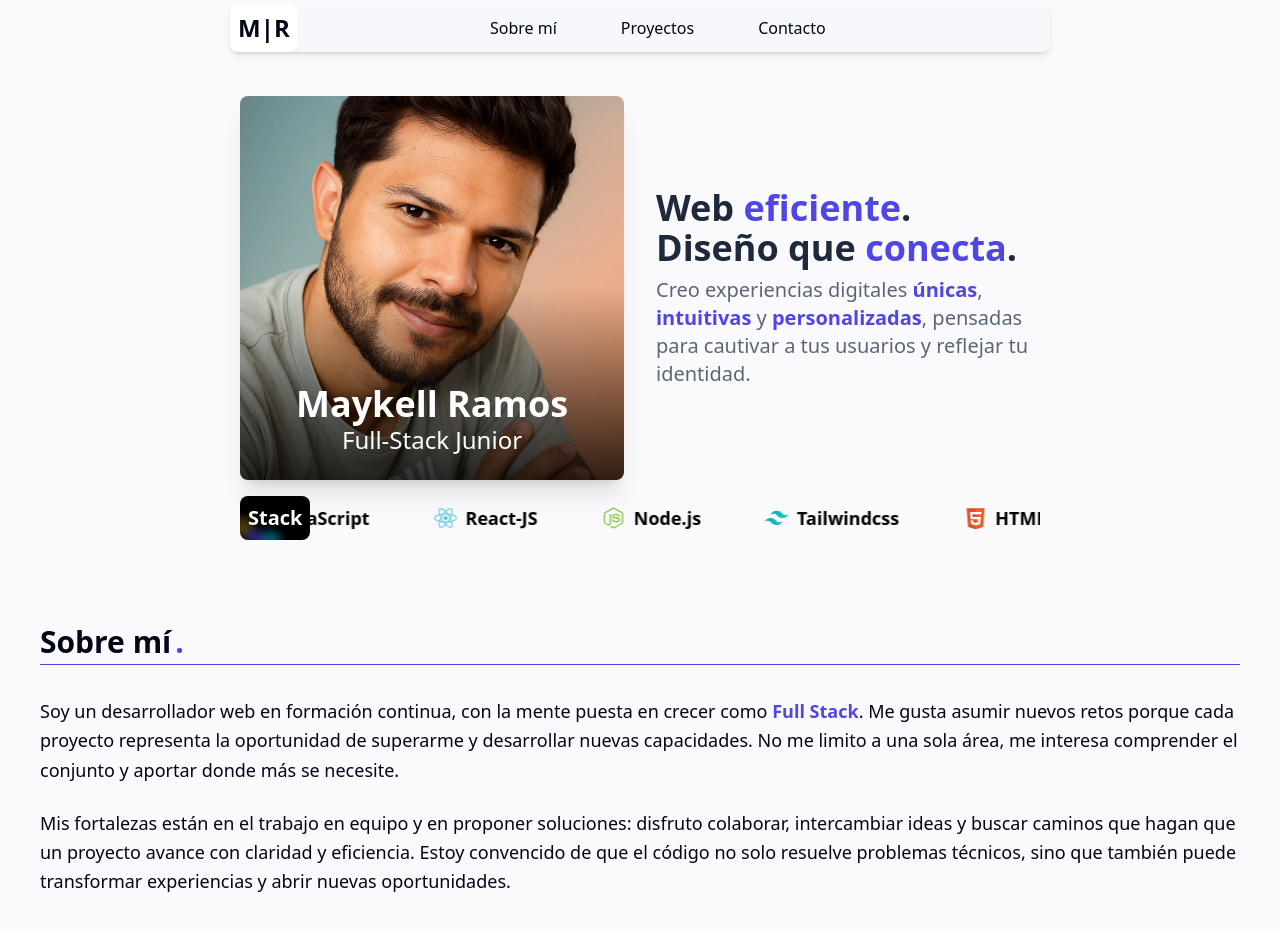
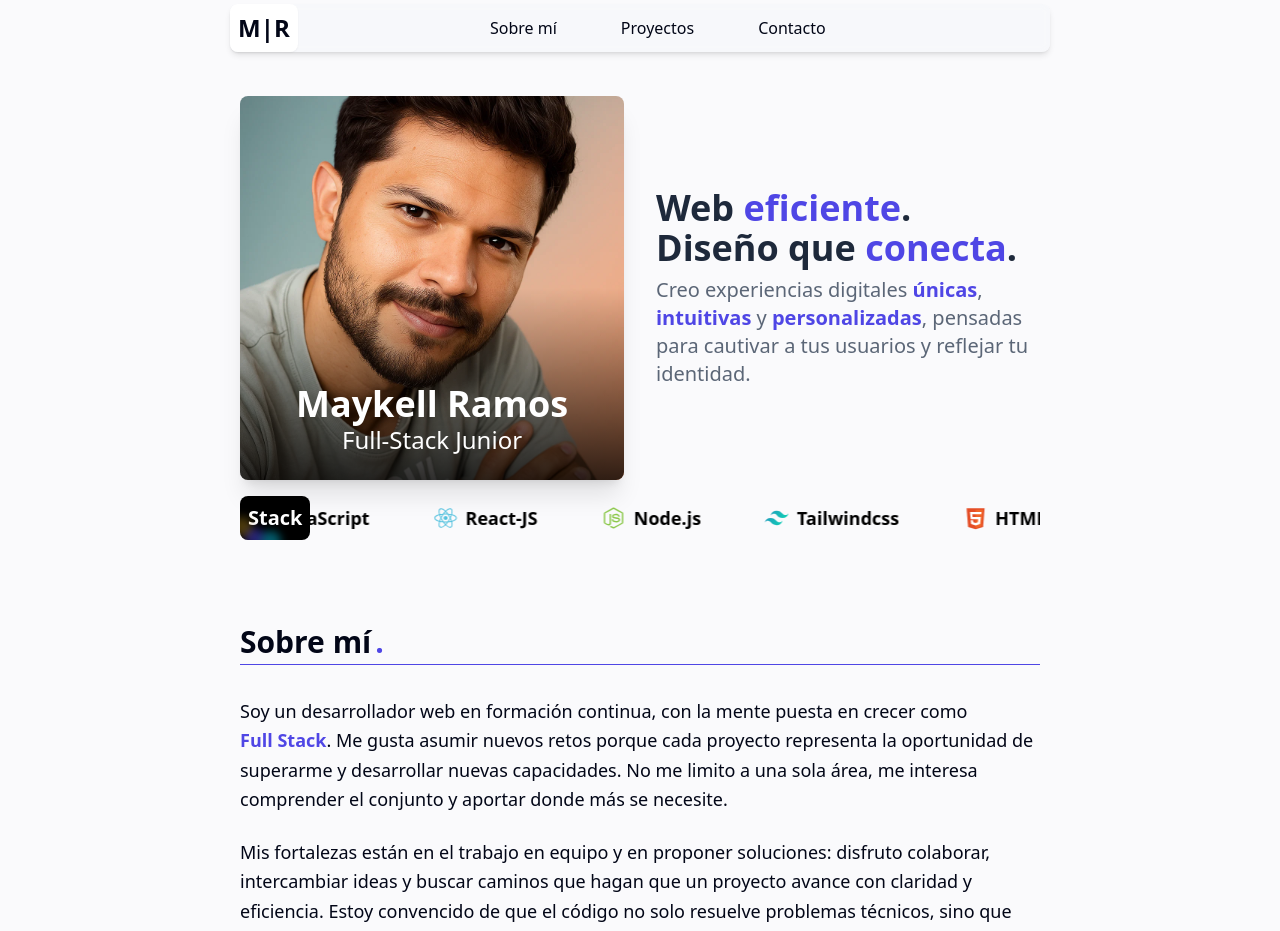
Before and after one commit to MaykelldaCostaRamos/Portafolio, a React (Vite) app: page / in a window 1280 px wide. Shown: the top 931 px of the page. Built offline with nearby package versions, Linux system fonts and the light colour scheme.

Commit message:
adjusted css for desktop

```diff
--- a/src/components/About.jsx
+++ b/src/components/About.jsx
@@ -2,7 +2,7 @@ import WaveText from "../ui/WaveText";
 
 export default function About() {
   return (
-    <section id="about" className="pt-20 px-6 sm:px-8 md:px-10 flex text-slate-950">
+    <section id="about" className="pt-20 px-6 sm:px-8 md:px-10 flex text-slate-950 xl:px-60 2xl:max-w-[1280px] 2xl:mx-auto">
       <div className="flex flex-col justify-center items-start">
         <h2 className="text-3xl font-bold py-1">
           Sobre mí
```
